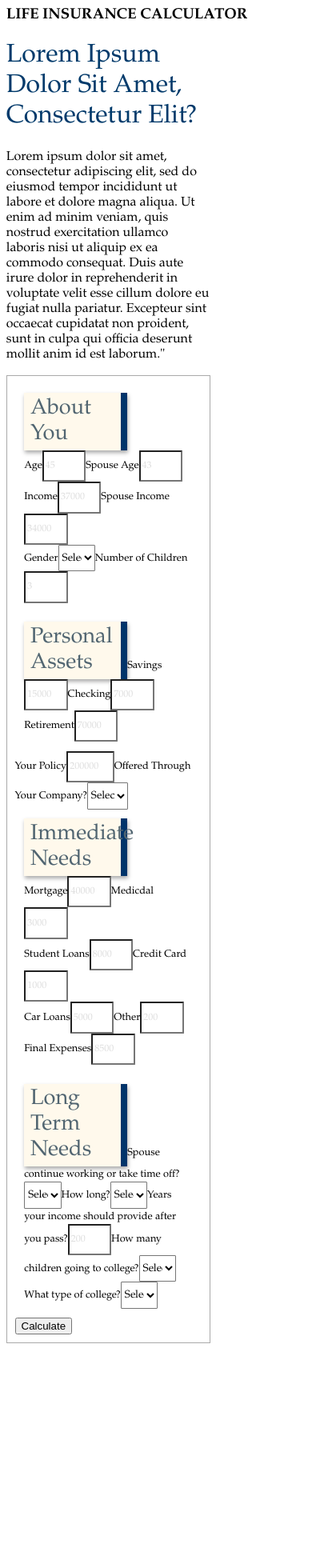
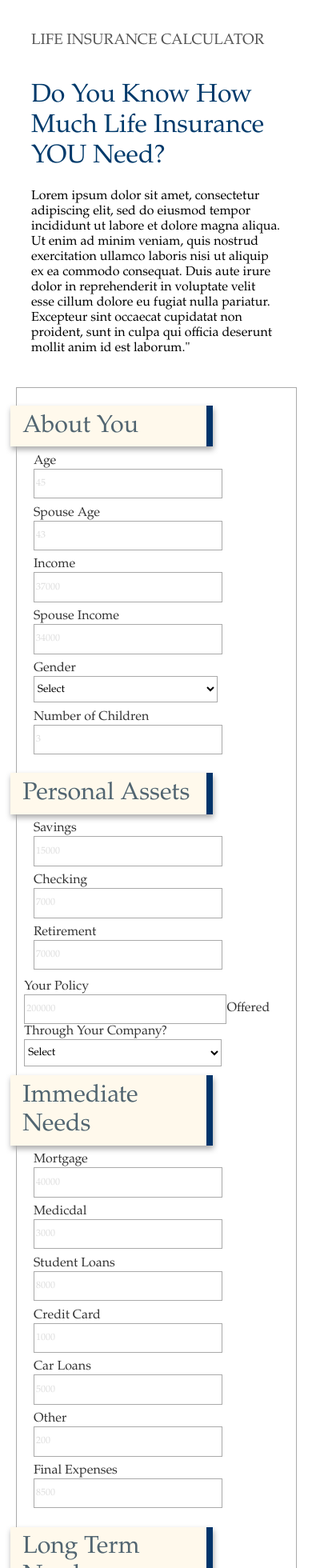
Before and after one commit to tdmiller1/oneamerica-insurance-calculator, a React (Create React App) app: page /#/ in a window 390 px wide. Shown: the top 1960 px of the page at 80% size. Before the commit the page ends 1687 px from the top, so only its background shows below. Built offline with nearby package versions, Linux system fonts and the light colour scheme.

Commit message:
More styling fun

```diff
--- a/src/assets/style.css
+++ b/src/assets/style.css
@@ -1,18 +1,32 @@
 
 #calculator-title{
-    margin: 2vw;;
+    margin: 5vw;
+    font-weight: lighter;
+    color: #555
 }
 
 .overview-text{
     max-width: 65vw;
-    margin: 2vw;
+    margin: 5vw;
+}
+
+.overview-text p{
+    font-size: 1em;
 }
 
 form{
-    margin: 2vw;
+    margin: 5vw;
     padding: 2.5vw;
     max-width: 60vw;
     border: .1em solid #AAA;
+}
+
+input, select{
+    border: .1vw solid #AAA;
+    width: 22%;
+    height: 2.5em;
+    background-color: #FFF;
+    font-family: Garamond, Serif;
 }
 
 .about-you, .personal-assets, .your-policy, .immediate-needs, .long-term-needs{
@@ -20,9 +34,9 @@ form{
 }
 
 .about-you::before, .personal-assets::before, .your-policy::before, .immediate-needs::before, .long-term-needs::before{
-    display: inline-block;
+    display: block;
     background-color: #FFF9ec;
-    box-shadow: 1px 3px 5px #AAA;
+    box-shadow: 1px 4px 7px #AAA;
     border-right: 8px solid #00346a;
     padding: 1vw 2vw;
     width: 50%;
@@ -30,6 +44,75 @@ form{
     font-family: "Garamond", Serif;
     color: #516571;
     font-size: 1.7em;
+    position: relative;
+    margin-left: -7.5vw;
+}
+
+label{
+    font-size: 1em;
+    color: #333;
+    margin-top: 1vh;
+}
+
+
+{/* TABLET / SMALL SCREEN STYLING */}
+
+
+
+@media only screen and (max-width: 800px) {
+
+    form{
+        max-width: 80vw;
+    }
+
+    .about-you::before, .personal-assets::before, .your-policy::before, .immediate-needs::before, .long-term-needs::before{
+        padding: 1.5vw 2.5vw;
+        width: 55%;
+        color: #516571;
+        font-size: 1.7em;
+    }
+}
+
+
+{/* MOBILE STYLING */}
+
+
+@media only screen and (max-width: 500px) {
+
+    #calculator-title{
+        margin: 10vw;
+    }
+
+    .input-wrapper{
+        display: flex;
+        flex-direction: column;
+    }
+
+    input, select{
+        width: 75%;
+    }
+
+    .overview-text{
+        max-width: 90vw;
+        margin: 10vw;
+    }
+
+    form{
+        max-width: 90vw;
+    }
+
+    .about-you, .personal-assets, .your-policy, .immediate-needs, .long-term-needs{
+        display: flex;
+        flex-direction: column;
+    }
+
+    .about-you::before, .personal-assets::before, .your-policy::before, .immediate-needs::before, .long-term-needs::before{
+        padding: 2vw 4vw;
+        width: 70%;
+        color: #516571;
+        font-size: 1.9em;
+    }
+
 }
 
 .about-you::before{
@@ -52,18 +135,22 @@ form{
     content: "Long Term Needs";
 }
 
-input, select{
-    width: 22%;
-    height: 2.5em;
-    border-radius: 1px;
-    background-color: #FFF;
-    font-family: Garamond, Serif;
-}
 
 input::placeholder, select::selection{
     color: #DDD;
     font-size: .9em;
 }
+
+.calculate{
+    width: 15em;
+    height: 4em;
+    border-radius: 0;
+    background-color: #00346a;
+    color: white;
+    font-size: .9em;
+    font-weight: bolder;
+}
+
 
 body{
     font-family: "Garamond";
@@ -77,10 +164,7 @@ h1{
     max-width:1000px;
 }
 
-label{
-    font-size: .8em;
-    margin-top: 1vh;
-}
+
 
 .mobile{
     display:none;
--- a/src/components/Home.js
+++ b/src/components/Home.js
@@ -92,7 +92,7 @@ class Home extends Component {
                 <h3 id="calculator-title">LIFE INSURANCE CALCULATOR</h3>
 
                 <div className="overview-text">
-                    <h1>Lorem Ipsum Dolor Sit Amet, Consectetur Elit?</h1>
+                    <h1>Do You Know How Much Life Insurance YOU Need?</h1>
                     <p>Lorem ipsum dolor sit amet, consectetur adipiscing elit, sed do eiusmod tempor incididunt ut labore et dolore magna aliqua. Ut enim ad minim veniam, quis nostrud exercitation ullamco laboris nisi ut aliquip ex ea commodo consequat. Duis aute irure dolor in reprehenderit in voluptate velit esse cillum dolore eu fugiat nulla pariatur. Excepteur sint occaecat cupidatat non proident, sunt in culpa qui officia deserunt mollit anim id est laborum."</p>
                 </div>
 
@@ -347,7 +347,7 @@ class Home extends Component {
                     {/* LONG TERM NEEDS SECTION ENDS */}
 
 
-                    <button type="submit">Calculate</button>
+                    <button type="submit" className="calculate">Calculate</button>
 
                 </form>
 
```
